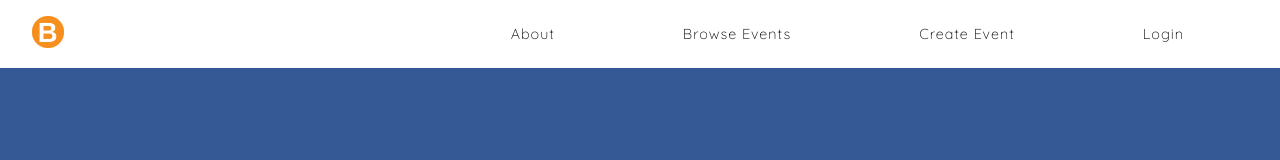
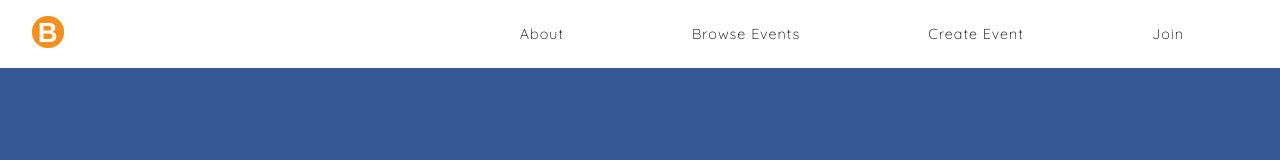
Before and after one commit to dngst/brightevents, a React (Create React App) app: page / in a window 1280 px wide. Shown: the top 160 px of the page. Built offline with nearby package versions, Linux system fonts and the light colour scheme.

Commit message:
Change login link to join link

```diff
--- a/src/components/nav/Navbar.js
+++ b/src/components/nav/Navbar.js
@@ -109,7 +109,7 @@ const Navbar = () => {
         <ActiveLink href="/about">about</ActiveLink>
         <ActiveLink href="/events">browse events</ActiveLink>
         <ActiveLink href="/events/new">create event</ActiveLink>
-        <ActiveLink href="/login">login</ActiveLink>
+        <ActiveLink href="/signup">join</ActiveLink>
       </Menu>
     </Nav>
   );
```
